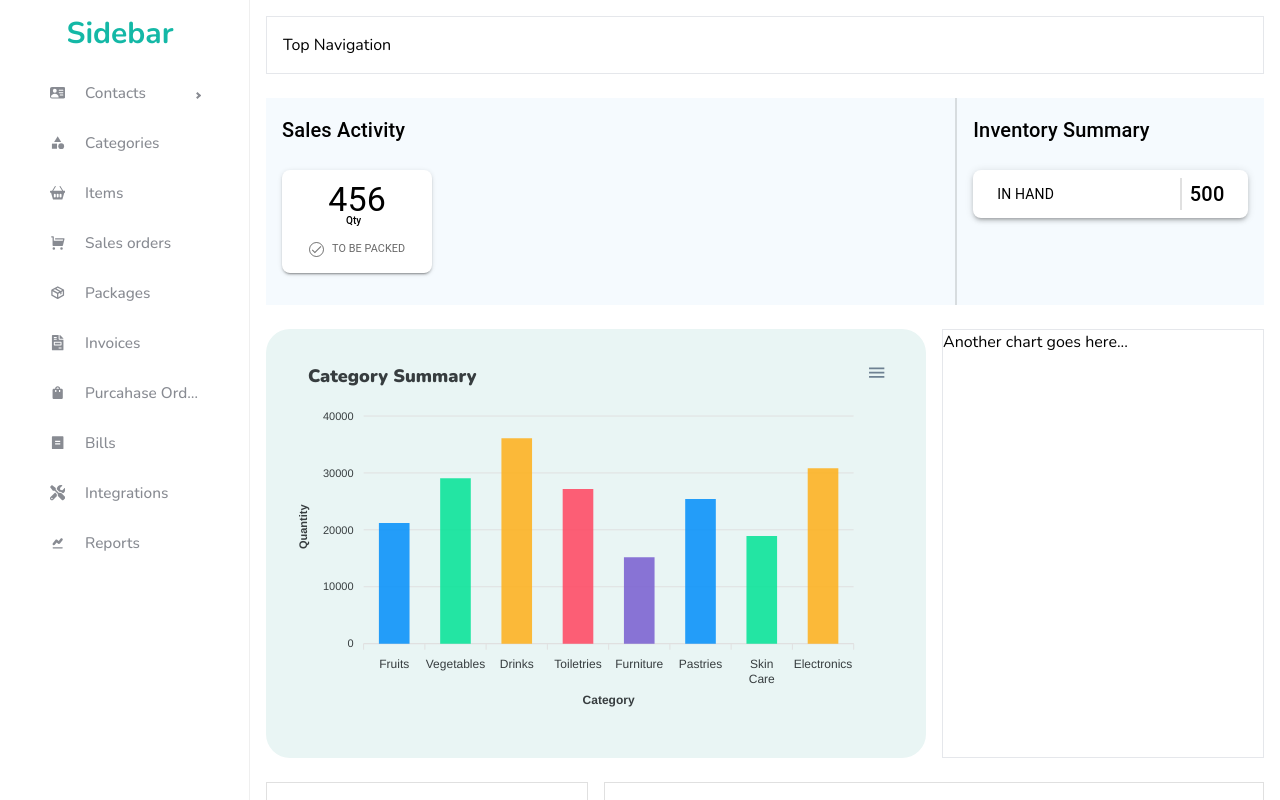
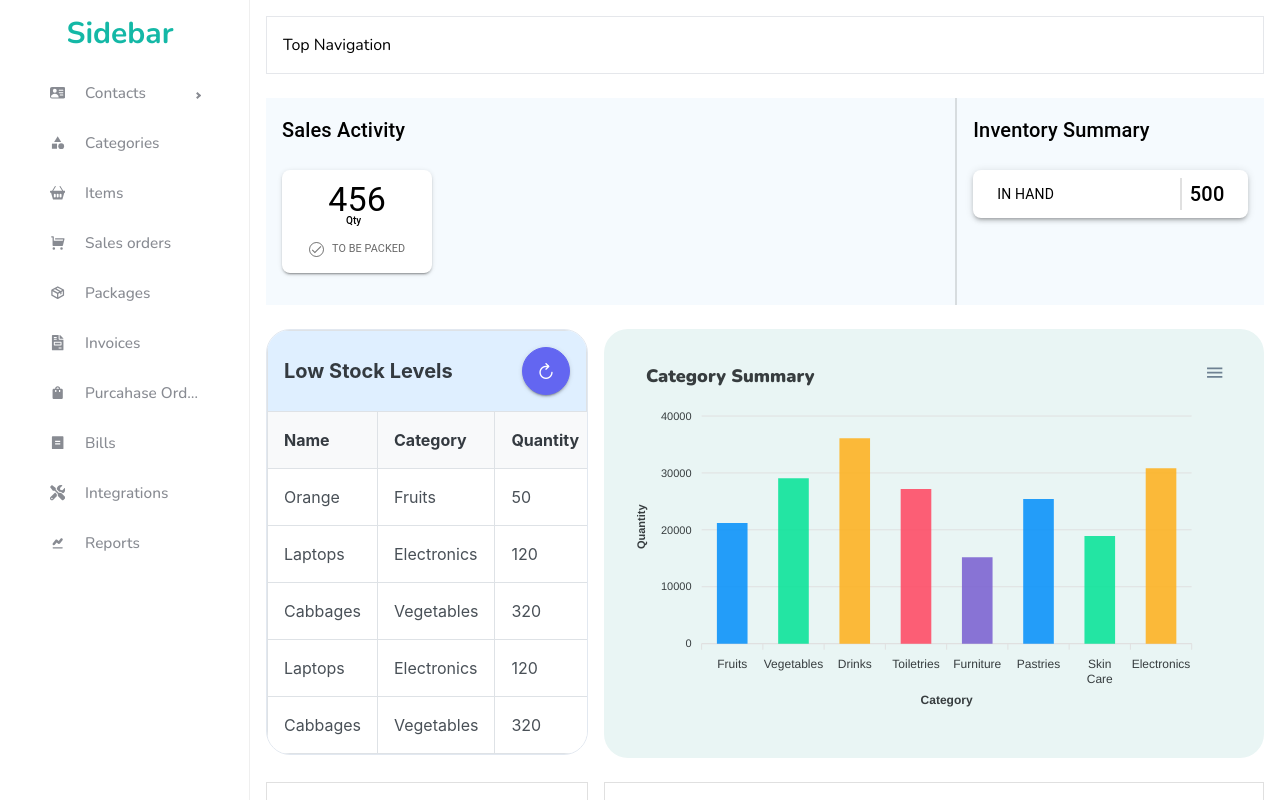
Before and after one commit to Strangeal/front-trakade, a React (Vite) app: page /dashboard in a window 1280 px wide. Shown: the top 800 px of the page. Built offline with nearby package versions, Linux system fonts and the light colour scheme.

Commit message:
Display low stock levels on dashboard

```diff
--- a/package.json
+++ b/package.json
@@ -20,6 +20,8 @@
     "apexcharts": "^3.40.0",
     "axios": "^1.3.5",
     "formik": "^2.2.9",
+    "primeicons": "^6.0.1",
+    "primereact": "^9.3.1",
     "react": "^18.2.0",
     "react-apexcharts": "^1.4.0",
     "react-dom": "^18.2.0",
--- a/src/components/categories/CategoryCard.tsx
+++ /dev/null
@@ -1,24 +0,0 @@
-import React from 'react';
-import { GiFruitBowl } from 'react-icons/gi';
-import styles from '../../styles/Categories.module.css';
-
-const CategoryCard = () => {
-  return (
-    <div className={styles.cat_card}>
-      <div className={styles.cat_icon}>
-        <GiFruitBowl />
-      </div>
-      <div className="text-center">
-        <h1 className="font-bold uppercase">Fruits</h1>
-        <p className="text-sm text-gray-500">fresh</p>
-      </div>
-      <div className="leading-[0.3rem]">
-        <p className="">
-          <span className="font-semibold text-2xl text-center">30</span> qty
-        </p>
-      </div>
-    </div>
-  );
-};
-
-export default CategoryCard;
--- a/src/components/categories/index.ts
+++ /dev/null
@@ -1,2 +0,0 @@
-export { default as AllCategories } from './AllCategories';
-export { default as CategorySummary } from './CategorySummary';
--- /dev/null
+++ b/src/components/stocks/StockLevels.tsx
@@ -0,0 +1,57 @@
+import { Button } from 'primereact/button';
+import { Column } from 'primereact/column';
+import { DataTable } from 'primereact/datatable';
+
+const StockLevels = () => {
+  const columns = [
+    { field: 'name', header: 'Name' },
+    { field: 'category', header: 'Category' },
+    { field: 'quantity', header: 'Quantity' },
+  ];
+
+  const header = (
+    <div className="flex flex-wrap items-center justify-between gap-2">
+      <span className="text-xl text-900 font-bold">Low Stock Levels</span>
+      <Button icon="pi pi-refresh" rounded raised />
+    </div>
+  );
+
+  const items = [
+    {
+      name: 'Orange',
+      quantity: 50,
+      category: 'Fruits',
+    },
+    {
+      name: 'Laptops',
+      quantity: 120,
+      category: 'Electronics',
+    },
+    {
+      name: 'Cabbages',
+      quantity: 320,
+      category: 'Vegetables',
+    },
+    {
+      name: 'Laptops',
+      quantity: 120,
+      category: 'Electronics',
+    },
+    {
+      name: 'Cabbages',
+      quantity: 320,
+      category: 'Vegetables',
+    },
+  ];
+
+  return (
+    <div className="overflow-hidden border border-slate-200 rounded-3xl">
+      <DataTable value={items} header={header} showGridlines>
+        {columns.map((col, i) => (
+          <Column key={col.field} field={col.field} header={col.header} />
+        ))}
+      </DataTable>
+    </div>
+  );
+};
+export default StockLevels;
--- a/src/components/categories/CategorySummary.tsx
+++ b/src/components/stocks/StockSummary.tsx
@@ -1,11 +1,9 @@
 import { useState } from 'react';
 import { default as ReactApexChart } from 'react-apexcharts';
-import { IoIosArrowForward } from 'react-icons/io';
-import { Link } from 'react-router-dom';
 import styles from '../../styles/Categories.module.css';
-import CategoryCard from './CategoryCard';
+import StockLevels from './StockLevels';
 
-const CategorySummary = () => {
+const StockSummary = () => {
   const options = {
     series: [
       {
@@ -71,6 +69,9 @@ const CategorySummary = () => {
 
   return (
     <section className={styles.cat_container}>
+      <div className="">
+        <StockLevels />
+      </div>
       <div className={styles.cat_summary}>
         <ReactApexChart
           options={options.options}
@@ -79,11 +80,8 @@ const CategorySummary = () => {
           height={350}
         />
       </div>
-      <div className="border">
-        <p>Another chart goes here...</p>
-      </div>
     </section>
   );
 };
 
-export default CategorySummary;
+export default StockSummary;
--- /dev/null
+++ b/src/components/stocks/index.ts
@@ -0,0 +1,3 @@
+export { default as AllCategories } from './AllCategories';
+export { default as StockLevels } from './StockLevels';
+export { default as StockSummary } from './StockSummary';
--- a/src/index.css
+++ b/src/index.css
@@ -1,4 +1,8 @@
 @import url('https://fonts.googleapis.com/css2?family=Nunito:ital,wght@0,200;0,300;0,400;0,500;0,600;0,700;0,800;0,900;0,1000;1,400;1,700&display=swap');
+
+@import 'primereact/resources/themes/lara-light-indigo/theme.css';
+@import 'primereact/resources/primereact.min.css';
+@import 'primeicons/primeicons.css';
 
 @tailwind base;
 @tailwind components;
@@ -30,3 +34,19 @@ body {
   border-radius: 8px;
   color: #14c8ab !important;
 }
+
+/* div.p-datatable {
+  @apply rounded-3xl border overflow-hidden;
+} */
+
+div.p-datatable-header {
+  @apply !bg-[#dfefff];
+}
+
+/* div.p-datatable-wrapper {
+  @apply border-b rounded-3xl;
+} */
+
+/* tbody tr:last-child {
+  @apply border-none rounded-3xl;
+} */
--- a/src/main.tsx
+++ b/src/main.tsx
@@ -3,7 +3,7 @@ import ReactDOM from 'react-dom/client';
 import { Provider } from 'react-redux';
 import { createBrowserRouter, RouterProvider } from 'react-router-dom';
 import App from './App';
-import { AllCategories } from './components/categories';
+import { AllCategories } from './components/stocks';
 import './index.css';
 import Login from './pages/auth/Login';
 import Register from './pages/auth/Register';
--- a/src/pages/dashboard/Dashboard.tsx
+++ b/src/pages/dashboard/Dashboard.tsx
@@ -1,13 +1,13 @@
-import { CategorySummary } from '../../components/categories';
 import SaleAct from '../../components/dashboard/SaleAct';
 import SalesOrder from '../../components/dashboard/SalesOrder';
+import { StockSummary } from '../../components/stocks';
 
 const Dashboard = () => {
   return (
     <>
       <SaleAct />
 
-      <CategorySummary />
+      <StockSummary />
       <SalesOrder />
     </>
   );
```
Also changed, not shown: src/components/stocks/AllCategories.tsx (renamed from src/components/categories/AllCategories.tsx), 1 other file (tests, documents, lock files or other folders).
